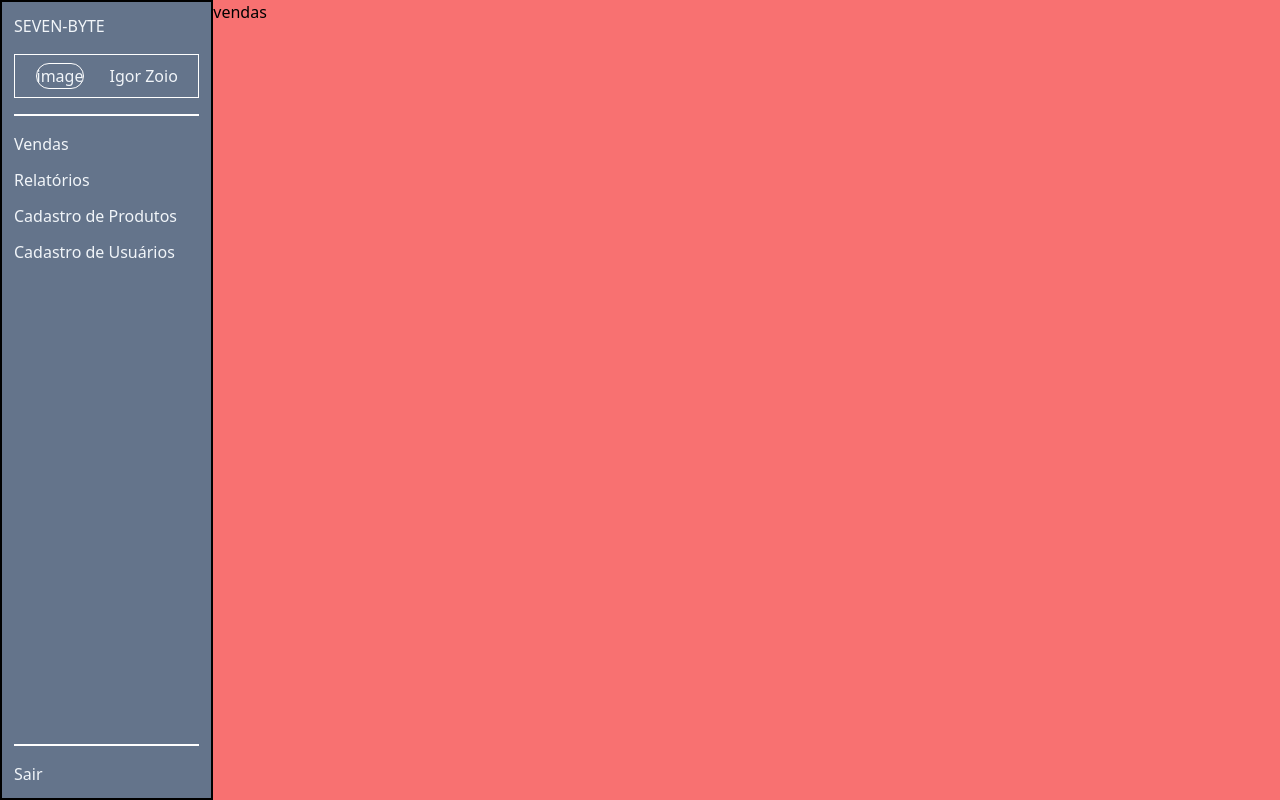
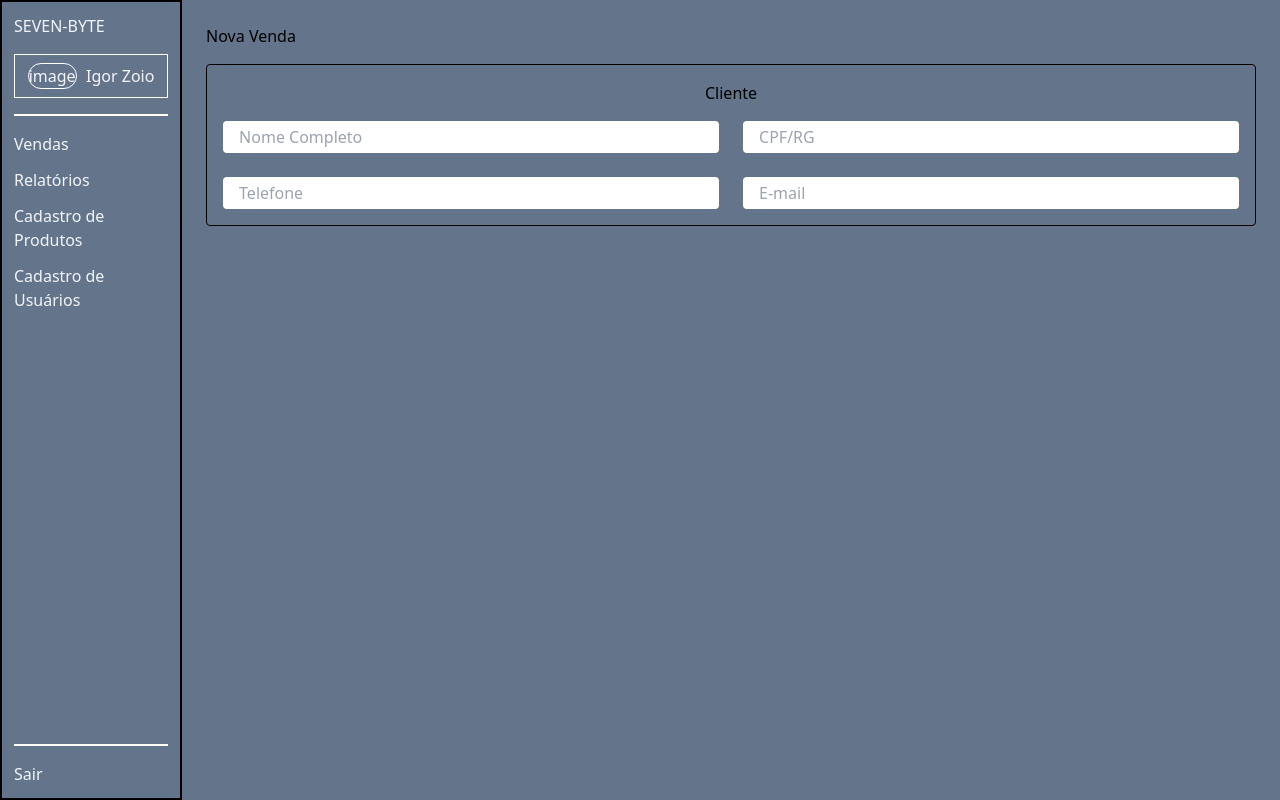
Before and after one commit to painlenk/sales-island, a Next.js app: page / in a window 1280 px wide. Built offline with nearby package versions, Linux system fonts and the light colour scheme.

Commit message:
feature: inicia componente de venda

```diff
--- a/src/components/Layout/index.tsx
+++ b/src/components/Layout/index.tsx
@@ -1,17 +1,15 @@
 import { Header } from "../Header";
-
 interface IProps {
   children: React.ReactNode;
 }
 
 export const Layout: React.FC<IProps> = ({ children }) => {
   return (
-    <div className="w-screen h-screen flex bg-slate-500">
+    <div className="w-screen h-screen flex bg-slate-500 ">
       <header className="border border-black w-1/6 h-full">
         <Header />
       </header>
-
-      <main className="bg-red-400 flex-1">{children}</main>
+      {children}
     </div>
   );
 };
--- /dev/null
+++ b/src/components/Sale/index.tsx
@@ -0,0 +1,42 @@
+export const Sale = () => {
+  return (
+    <main className="flex flex-col  p-6 w-full h-full ">
+      <div>
+        <span>Nova Venda</span>
+      </div>
+      <div className="flex flex-col border border-black w-full  mt-4 mb-4 rounded p-4 text-center">
+        <span>Cliente</span>
+
+        <div className="grid grid-cols-2 grid-rows-2 gap-6 selection:border border-black mt-4">
+          <input
+            type="text"
+            id="name"
+            className="rounded px-4 h-8"
+            placeholder="Nome Completo"
+          />
+
+          <input
+            type="text"
+            id="clientId"
+            className="rounded px-4 h-8"
+            placeholder="CPF/RG"
+          />
+
+          <input
+            type="tel"
+            id="phone"
+            className="rounded px-4 h-8"
+            placeholder="Telefone"
+          />
+
+          <input
+            type="email"
+            id="email"
+            className="rounded px-4 h-8"
+            placeholder="E-mail"
+          />
+        </div>
+      </div>
+    </main>
+  );
+};
--- a/src/pages/index.tsx
+++ b/src/pages/index.tsx
@@ -1,6 +1,11 @@
 import { Layout } from "@/components/Layout";
+import { Sale } from "@/components/Sale";
 import { Inter } from "next/font/google";
 
 export default function Home() {
-  return <Layout>vendas</Layout>;
+  return (
+    <Layout>
+      <Sale />
+    </Layout>
+  );
 }
```
